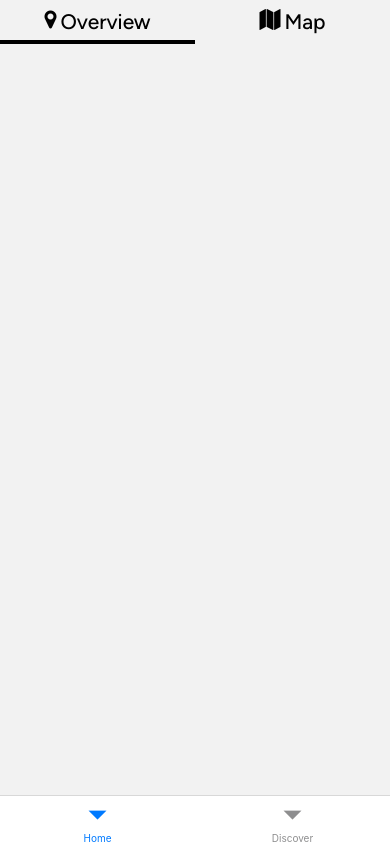
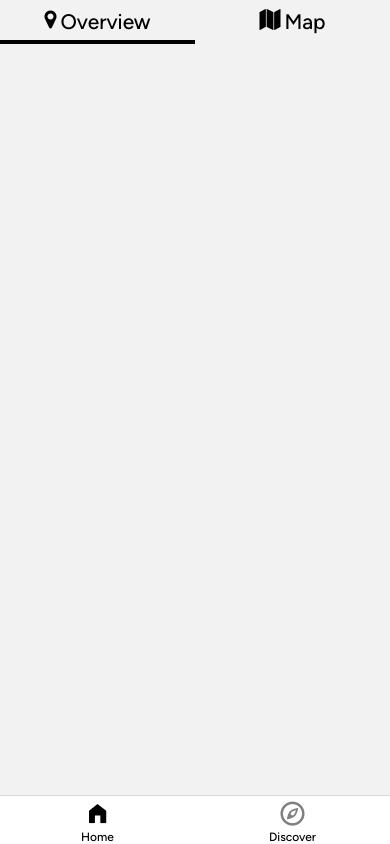
Before and after one commit to tnguy19/GottaSeeEmAll, a React Native app: screen / in a window 390 px wide. Built offline with nearby package versions, Linux system fonts and the light colour scheme.

Commit message:
Add tabbar icons and label, header for discover screen

```diff
--- a/App.js
+++ b/App.js
@@ -11,6 +11,8 @@ import HomeHeader from './components/HomeHeader/HomeHeader';
 import * as Font from 'expo-font';
 import * as SplashScreen from 'expo-splash-screen';
 import { useState, useEffect, useCallback } from 'react';
+import { Foundation, Entypo } from '@expo/vector-icons';
+import DiscoverHeader from './components/Discover/DiscoverHeader';
 
 //SplashScreen.preventAutoHideAsync();
 
@@ -18,6 +20,7 @@ const getFonts = () =>
   Font.loadAsync({
     'figtree-regular': require("./assets/fonts/Figtree-Regular.ttf"),
     'figtree-medium': require("./assets/fonts/Figtree-Medium.ttf"),
+    'figtree-bold': require("./assets/fonts/Figtree-Bold.ttf"),
   });
 
 const Stack = createNativeStackNavigator();
@@ -25,13 +28,30 @@ const Tab = createBottomTabNavigator();
 
 function MainAppTab(){
   return (
-    <Tab.Navigator
-      screenOptions={{
-        header: () => <HomeHeader/>
-      }}
-    >
-      <Tab.Screen name='Home' component={Home}/>
-      <Tab.Screen name='Discover' component={Discover} />
+    <Tab.Navigator screenOptions={{
+      tabBarLabelStyle: {
+        color: 'black',
+        fontFamily: 'figtree-medium',
+        fontSize: 12
+      }
+    }}>
+      <Tab.Screen
+        name='Home'
+        component={Home}
+        options={{
+          header:  () => <HomeHeader/>,
+          tabBarIcon: ({ focused, size }) => <Foundation name="home" size={size} color={focused ? 'black' : '#808080'} />,
+
+        }}
+      />
+      <Tab.Screen
+        name='Discover'
+        component={Discover}
+        options = {{
+          header: () => <DiscoverHeader/>,
+          tabBarIcon: ({ focused, size }) => <Entypo name="compass" size={size} color={focused ? 'black' : '#808080'} />,
+        }}
+      />
     </Tab.Navigator>
   )
 }
--- /dev/null
+++ b/components/Discover/DiscoverHeader.js
@@ -0,0 +1,21 @@
+import { SafeAreaView, StyleSheet, Text } from "react-native";
+
+export default function DiscoverHeader(){
+    return (
+        <SafeAreaView style={styles.headerContainer}>
+            <Text style={styles.text}>Discover</Text>
+        </SafeAreaView>
+    )
+}
+
+const styles = StyleSheet.create({
+    headerContainer: {
+        justifyContent: 'flex-start',
+        marginTop: 20,
+        marginLeft: 20
+    },
+    text: {
+        fontFamily: 'figtree-bold',
+        fontSize: 30
+    }
+});
```
Also changed, not shown: assets/fonts/Figtree-Bold.ttf (added).
